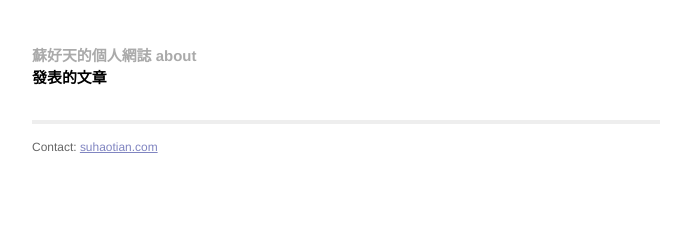
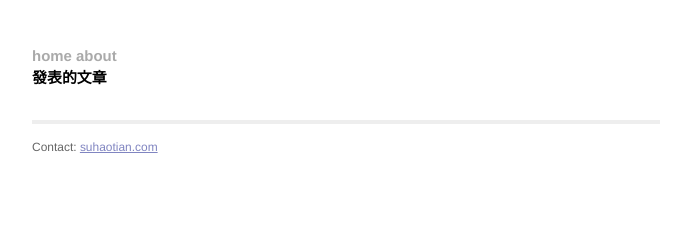
Before and after one commit to suhaotian/suhaotian.github.io, a Jekyll site: the page built from index.html, in a window 1280 px wide. Shown: the top 238 px of the page, without its empty margins (294-985 px from the left). Built offline with Jekyll 4.4.1, drawn with Linux system fonts in a browser that asks for light colours; Markdown is read by kramdown in place of the engine named in the settings.

Commit message:
Update _config.yml

```diff
--- a/_config.yml
+++ b/_config.yml
@@ -1,3 +1,3 @@
-name: 蘇好天的個人網誌
+name: home
 markdown: redcarpet
 pygments: true
```
